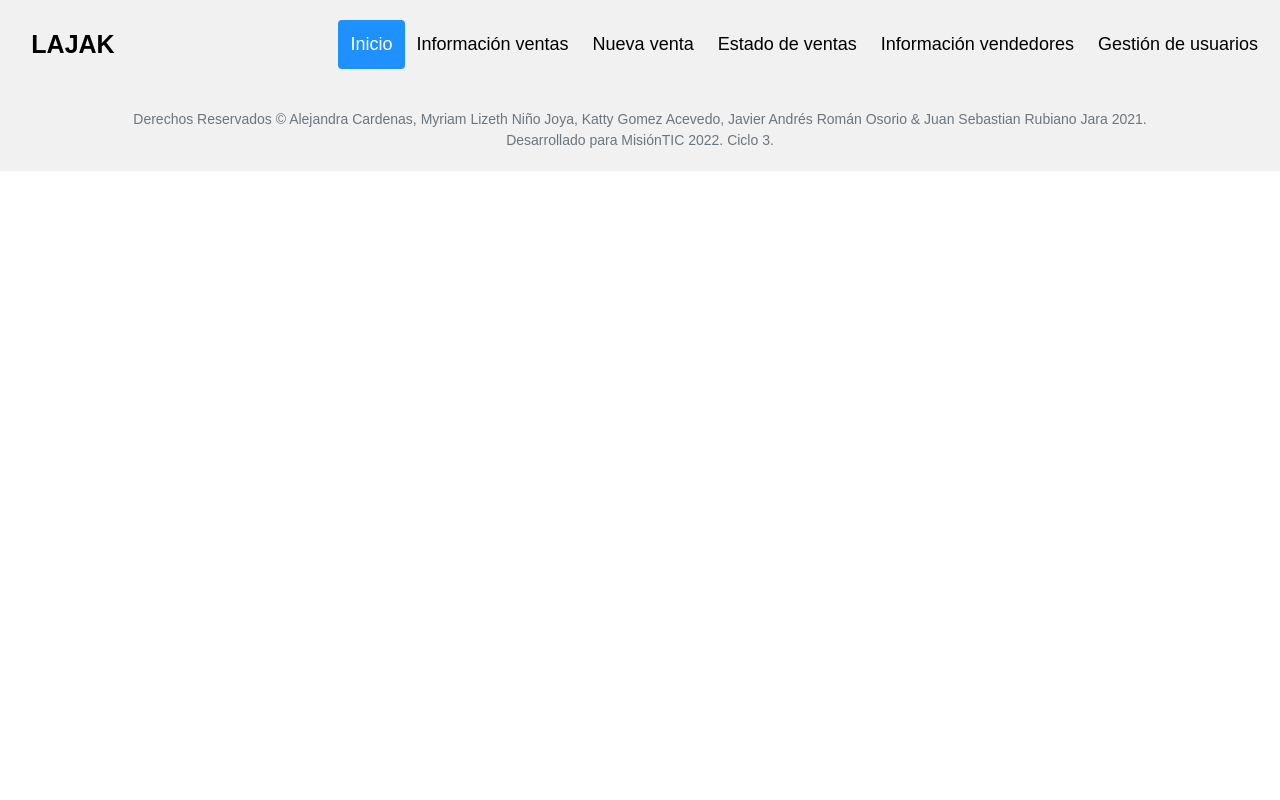
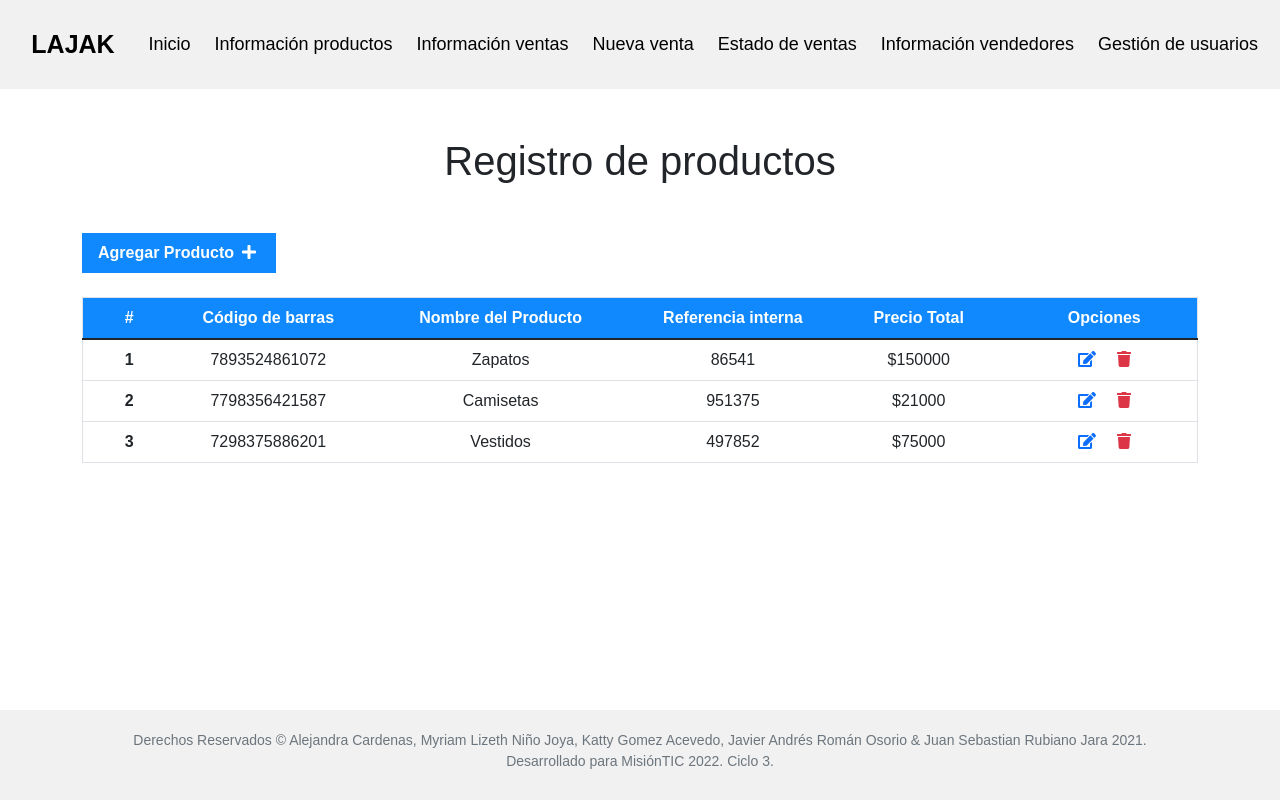
Before and after one commit to jsrubianoj/LAJAKProject, a React (Create React App) app: page /infoproductos in a window 1280 px wide. Built offline with nearby package versions, Linux system fonts and the light colour scheme.

Commit message:
Adición vista productos & corrección footer

```diff
--- a/src/App.css
+++ b/src/App.css
@@ -1,5 +1,7 @@
 .App {
   text-align: center;
+  height: 100%;
+  min-height: 100%;
 }
 
 .App-logo {
--- a/src/App.js
+++ b/src/App.js
@@ -2,6 +2,7 @@ import './App.css';
 import { BrowserRouter as Router, Switch, Route } from 'react-router-dom';
 
 import Login from './components/Login/Login';
+import InfoProductos from './components/infoProductos/InfoProductos';
 import InfoVentas from './components/infoVenta/InfoVentas';
 import CrearVenta from './components/crearVenta/CrearVenta';
 import InfoVendedores from './components/infoVendedores/infoVendedores';
@@ -17,6 +18,7 @@ function App() {
       <Router>
         <Switch>
           <Route exact path='/' component={Login}></Route>
+          <Route exact path='/infoproductos' component={InfoProductos}></Route>
           <Route exact path='/infoventas' component={InfoVentas}></Route>
           <Route exact path='/nuevaventa' component={CrearVenta}></Route>
           <Route exact path='/estadoventa' component={EstadoVenta}></Route>
--- a/src/components/Footer/footer.css
+++ b/src/components/Footer/footer.css
@@ -1,6 +1,20 @@
+body{
+  min-height:100vh; margin:0; position:relative;
+}
+
+
+body::after {
+  content: '';
+  display: block;
+  height: 90px; /* Set same as footer's height */
+}
+
 .footer {
-    overflow: hidden;
-    background-color: #f1f1f1;
-    padding: 20px 10px;
-
-  }
+  background-color: #f1f1f1;
+  position: absolute;
+  bottom: 0px;
+  width: 100%;
+  height: 90px;
+  padding-top: 20px;
+  padding-bottom: 20px;
+}
--- a/src/components/Header/Header.js
+++ b/src/components/Header/Header.js
@@ -2,13 +2,19 @@ import React from 'react'
 import './header.css'
 
 const header = () => {
+
+    const toggle=()=>{
+        document.querySelectorall("a").classList.add("active");
+    }
+
     return (
         <div>
             <div class="header">
             <a href="/" className="logo">LAJAK</a>
             <div className="header-right">
-                <a className="active" href="/">Inicio</a>
-                <a href="/infoventas">Información ventas</a>
+                <a href="/">Inicio</a>
+                <a id="info" onClick={toggle} href="/infoproductos">Información productos</a>
+                <a id="info" onClick={toggle} href="/infoventas">Información ventas</a>
                 <a href="/nuevaventa">Nueva venta</a>
                 <a href="/estadoventa">Estado de ventas</a>
                 <a href="/infovendedores">Información vendedores</a>
--- /dev/null
+++ b/src/components/infoProductos/InfoProductos.css
@@ -0,0 +1,29 @@
+td a{
+    text-decoration: none;
+}
+
+tbody tr:hover{
+    transition: 0.15s;
+    background-color: rgb(238, 238, 238);
+}
+
+.bg-color{
+    background-color:  rgb(16,137,254,255);
+    color: white;
+}
+
+.btn-add{
+    color: white;
+    font-weight: bold;
+    border: none;
+}
+
+.btn-add{
+    text-decoration: none;
+}
+
+.btn-add:hover{
+    transition: 0.2s;
+    background-color: rgb(136, 128, 252);
+    color: white;
+}
--- /dev/null
+++ b/src/components/infoProductos/InfoProductos.js
@@ -0,0 +1,53 @@
+import React from 'react';
+import './InfoProductos.css';
+
+import { FontAwesomeIcon } from '@fortawesome/react-fontawesome';
+import { faPlus, faTrash, faEdit } from '@fortawesome/free-solid-svg-icons';
+import { productos } from '../../data/productos';
+
+const InfoProductos = () => {
+    return (
+        <div className="container">
+            <h1 className="my-5"> Registro de productos </h1>
+
+            <div className="d-flex">
+                <a href="/nuevaVenta" className="bg-color btn-add py-2 px-3">
+                    Agregar Producto <FontAwesomeIcon icon={faPlus} className="mx-1" />
+                </a>
+
+            </div>
+            <table className="table text-center border my-4">
+                <thead className="bg-color">
+                    <tr>
+                        <th className="col-1">#</th>
+                        <th className="col-2">Código de barras</th>
+                        <th className="col-3">Nombre del Producto</th>
+                        <th className="col-2">Referencia interna</th>
+                        <th className="col-2">Precio Total</th>
+                        <th className="col-2">Opciones</th>
+                    </tr>
+                </thead>
+                <tbody>
+                    {productos.map(producto => {
+                        return (
+                            <tr>
+                                <th> {producto.id} </th>
+                                <td> {producto.codigoBarras} </td>
+                                <td> {producto.nombreProducto} </td>
+                                <td> {producto.referenciaInterna} </td>
+                                <td> ${producto.precioUnitario} </td>
+                                <td>
+                                    <a href="/" className="mx-2 text-primary"> <FontAwesomeIcon icon={faEdit} /> </a>
+                                    <a href="/" className="mx-2 text-danger"> <FontAwesomeIcon icon={faTrash} /> </a>
+                                </td>
+                            </tr>
+                        )
+                    })}
+                </tbody>
+            </table>
+        </div>
+    );
+
+}
+
+export default InfoProductos;
--- /dev/null
+++ b/src/data/productos.js
@@ -0,0 +1,23 @@
+export const productos = [
+    {
+        id: 1,
+        codigoBarras: 7893524861072,
+        nombreProducto: "Zapatos",
+        referenciaInterna: 86541,
+        precioUnitario: 150000
+    },
+    {
+        id: 2,
+        codigoBarras: 7798356421587,
+        nombreProducto: "Camisetas",
+        referenciaInterna: 951375,
+        precioUnitario: 21000
+    },
+    {
+        id: 3,
+        codigoBarras: 7298375886201,
+        nombreProducto: "Vestidos",
+        referenciaInterna: 497852,
+        precioUnitario: 75000
+    }
+]
```
